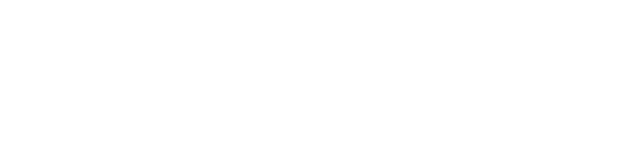
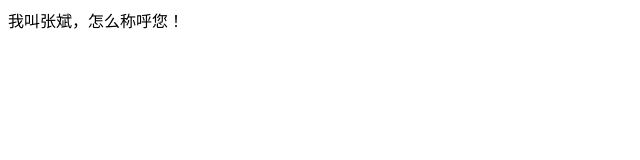
Before and after one commit to bin008/2017.3.26, a plain HTML site: page index.html in a window 1280 px wide. Shown: the whole page, without its empty margins (0-640 px from the left). Drawn offline with Linux system fonts and the light colour scheme.

Commit message:
Update index.html

```diff
--- a/index.html
+++ b/index.html
@@ -5,6 +5,5 @@
 		<title>个人简历</title>
 	</head>
 	<body>
-
-	</body>
+	我叫张斌，怎么称呼您！</body>
 </html>
```
